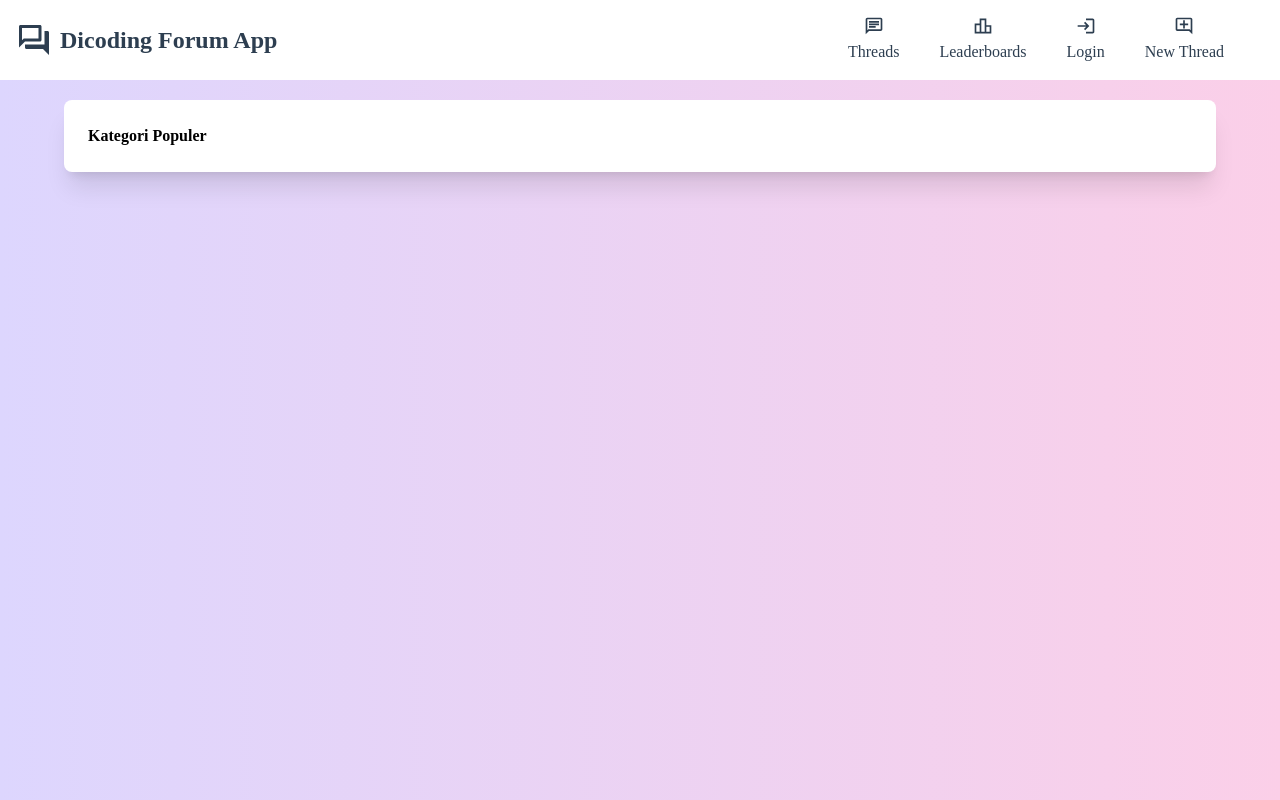
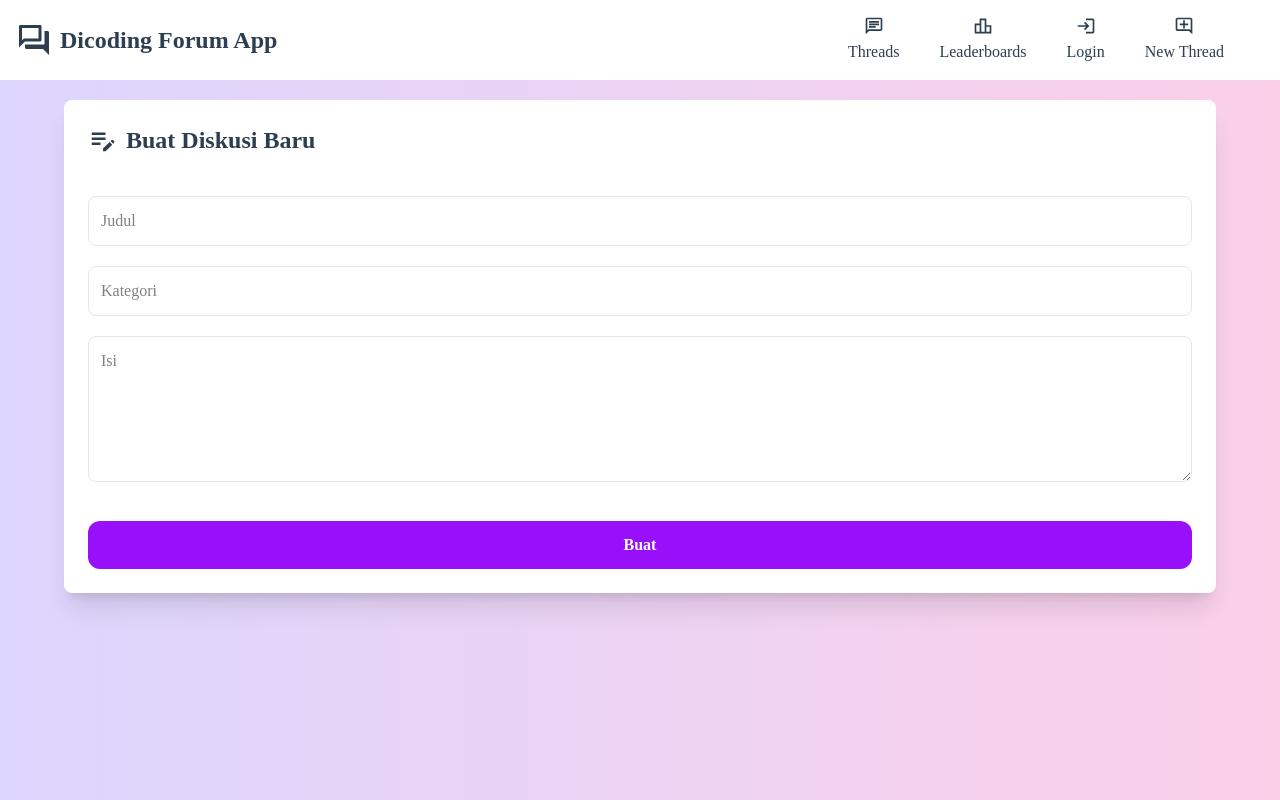
Before and after one commit to koojennie/dicoding-forum, a React (Vite) app: page /new in a window 1280 px wide. Built offline with nearby package versions, Linux system fonts and the light colour scheme; a web font is replaced by a local one.

Commit message:
adding thread pages

```diff
--- /dev/null
+++ b/src/components/ThreadInput.jsx
@@ -0,0 +1,35 @@
+import React, { useEffect } from 'react';
+import { MdEditNote } from 'react-icons/md';
+
+function ThreadInput() {
+  return (
+    <form className="mt-10">
+      <input
+        type="text"
+        placeholder="Judul"
+        className="mb-5 w-full rounded-lg border border-slate-200 px-3 py-3 text-base focus:outline-none focus:ring-2 focus:ring-purple-600"
+      />
+
+      <input
+        type="text"
+        placeholder="Kategori"
+        className="mb-5 w-full rounded-lg border border-slate-200 px-3 py-3 text-base focus:outline-none focus:ring-2 focus:ring-purple-600"
+      />
+
+      <textarea
+        rows={5}
+        placeholder="Isi"
+        className="mb-5 w-full rounded-lg border border-slate-200 px-3 py-3 text-base focus:outline-none focus:ring-2 focus:ring-purple-600"
+      />
+
+      <button
+        type="button"
+        className="mt-3 w-full rounded-xl bg-purple-600 py-3 text-white font-semibold hover:bg-purple-500 transition cursor-pointer"
+      >
+        Buat
+      </button>
+    </form>
+  );
+}
+
+export default ThreadInput;
--- a/src/pages/AddThreadPage.jsx
+++ b/src/pages/AddThreadPage.jsx
@@ -1,10 +1,15 @@
 import React, { useEffect } from 'react';
+import ThreadInput from '../components/ThreadInput';
+import { MdEditNote } from 'react-icons/md';
 
 function AddThreadPage() {
   return (
     <section className="bg-white mt-5 mx-auto max-w-6xl shadow-xl rounded-lg p-6 mb-5">
-      <h1 className="font-semibold">Kategori Populer</h1>
-
+      <header className="flex flex-row gap-2 items-center text-primary">
+        <MdEditNote className="text-3xl" />
+        <h1 className="text-2xl font-bold">Buat Diskusi Baru</h1>
+      </header>
+      <ThreadInput />
     </section>
   );
 }
--- a/src/pages/LeaderboardPage.jsx
+++ b/src/pages/LeaderboardPage.jsx
@@ -3,9 +3,9 @@ import Leaderboard from '../components/Leaderboard';
 
 function LeaderboardPage() {
   return (
-    <div className="bg-white mt-5 mx-auto max-w-6xl shadow-xl rounded-lg p-6 mb-5">
+    <section className="bg-white mt-5 mx-auto max-w-6xl shadow-xl rounded-lg p-6 mb-5">
       <Leaderboard />
-    </div>
+    </section>
   );
 }
 
```
